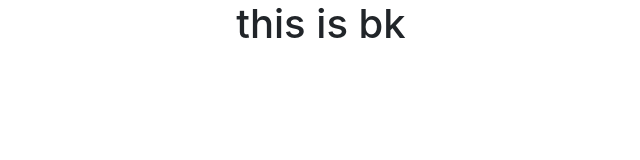
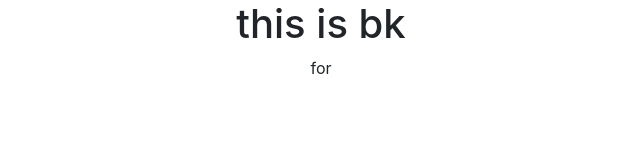
Before and after one commit to khadiza21/-lucky-one-as-8, a React (Create React App) app: page / in a window 1280 px wide. Shown: the top 160 px of the page, without its empty margins (319-959 px from the left). Built offline with nearby package versions, Linux system fonts and the light colour scheme.

Commit message:
spa react drone

```diff
--- a/src/App.js
+++ b/src/App.js
@@ -4,6 +4,7 @@ import "./App.css";
 function App() {
   return <div className="App">
     <h1>this is bk</h1>
+    <p>for</p>
   </div>;
 }
 
```
